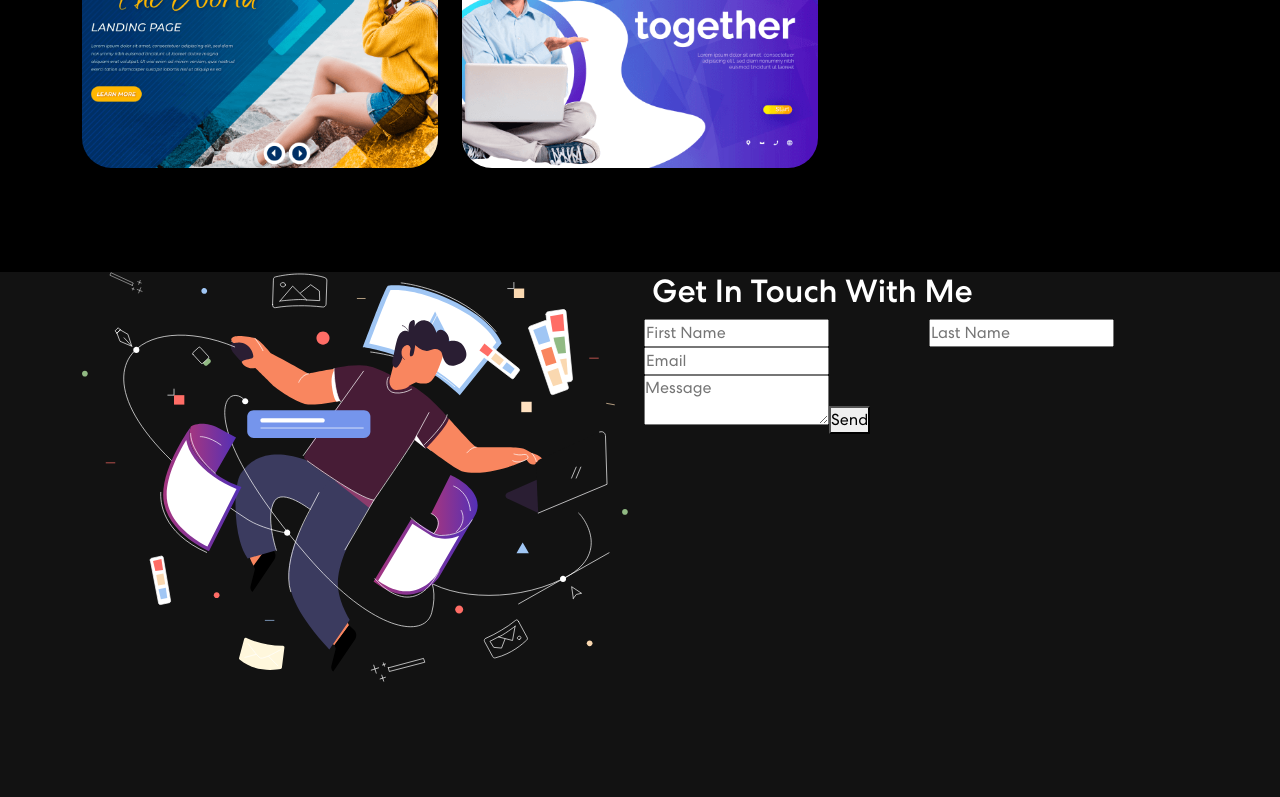
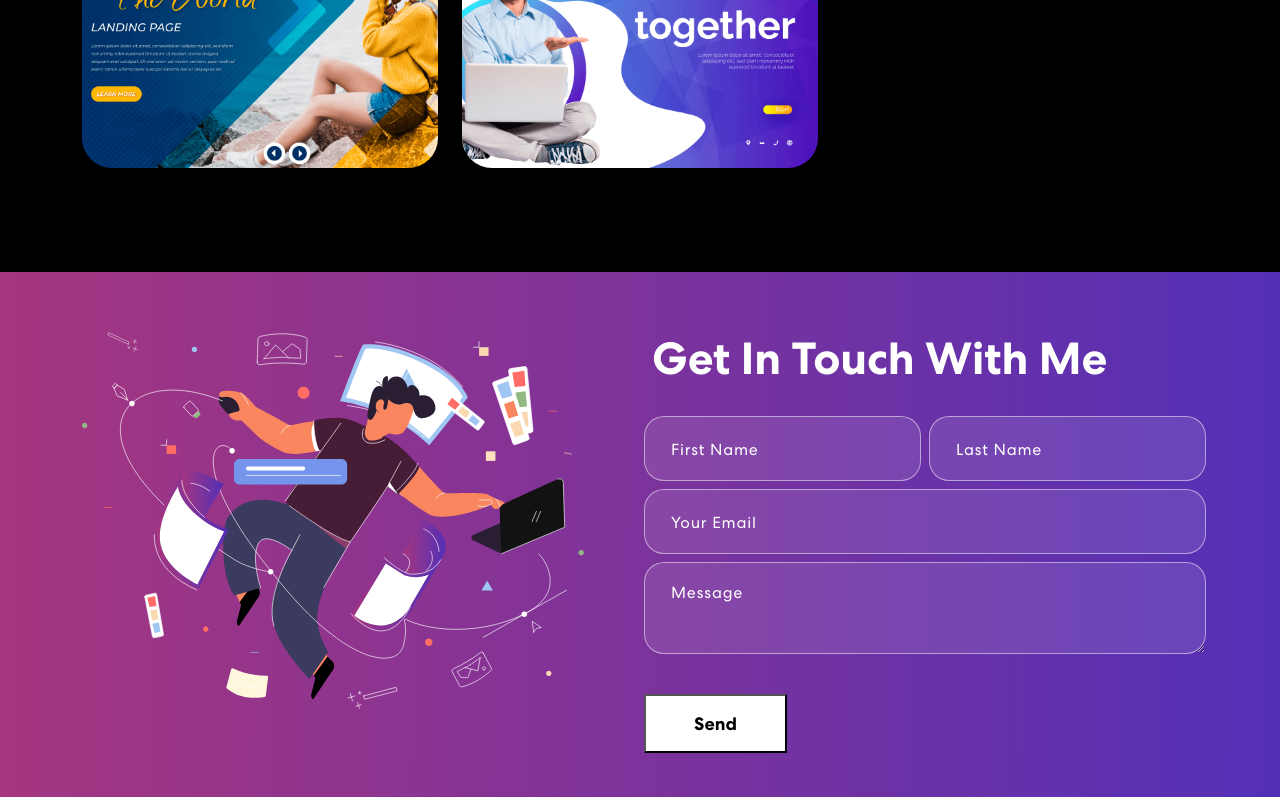
Before and after one commit to SomeViet/SomeViet.github.io, a React (Create React App) app: page / in a window 1280 px wide. Shown: the part 2000-2797 px from the top of the page. Before the commit the page ends 2682 px from the top, so only its background shows below. Built offline with nearby package versions, Linux system fonts and the light colour scheme.

Commit message:
Add Contact Me component

```diff
--- a/src/components/ContactForm/ContactForm.js
+++ b/src/components/ContactForm/ContactForm.js
@@ -1,4 +1,5 @@
-import { useState, useEffect } from "react";
+import "./ContactForm.scss";
+import { useState } from "react";
 import { Container, Row, Col } from "react-bootstrap";
 import contactImg from "../../assets/images/contact-img.svg";
 
@@ -23,7 +24,43 @@ export default function ContactForm() {
         });
     };
 
-    const onButtonSubmit = () => {};
+    // Form Submission - ASYNC
+    const onButtonSubmit = async (e) => {
+        e.preventDefault();
+
+        // Changing button text
+        setButtonText("Sending....");
+
+        // Execute on verification - send the form contents to the back-end
+        let response = await fetch("http://localhost:6969/contact", {
+            method: "POST",
+            headers: {
+                "Content-Type": "Application/json;charset=utf-8",
+            },
+            body: JSON.stringify(formDetails),
+        });
+
+        // After sent, Change button back
+
+        setButtonText("Send");
+
+        // Execute on verification - store response into result variable
+        let result = await response.json();
+
+        // Reset form to initial state
+        // setFormDetails(formInitialDetails);
+
+        // Change the success/error message
+        if (result.code === 200) {
+            setStatus({ success: true, message: "Message sent successfully" });
+        } else {
+            console.log(result.status);
+            setStatus({
+                success: false,
+                message: "Something went Wrong. Please try again later.",
+            });
+        }
+    };
 
     return (
         <>
@@ -31,15 +68,23 @@ export default function ContactForm() {
                 <Container>
                     <Row className="contact-form__row">
                         <Col md={6}>
-                            <img src={contactImg} alt="Contact Me" />
+                            <img
+                                src={contactImg}
+                                alt="Contact Me"
+                                className="contact-form__hero"
+                            />
                         </Col>
                         <Col md={6}>
-                            <h2> Get In Touch With Me</h2>
+                            <h2 className="contact-form__header">
+                                {" "}
+                                Get In Touch With Me
+                            </h2>
                             <form onSubmit={onButtonSubmit}>
                                 <Row>
                                     <Col sm={6} className="px-1">
                                         <input
                                             type="text"
+                                            className="contact-form__input"
                                             value={formDetails.firstName}
                                             placeholder="First Name"
                                             onChange={(e) =>
@@ -53,6 +98,7 @@ export default function ContactForm() {
                                     <Col sm={6} className="px-1">
                                         <input
                                             type="text"
+                                            className="contact-form__input"
                                             value={formDetails.lastName}
                                             placeholder="Last Name"
                                             onChange={(e) =>
@@ -63,11 +109,15 @@ export default function ContactForm() {
                                             }
                                         />
                                     </Col>
-                                    <Col sm={6} className="px-1">
+                                    <Col
+                                        sm={6}
+                                        className="px-1 contact-form__email"
+                                    >
                                         <input
                                             type="email"
+                                            className="contact-form__input"
                                             value={formDetails.email}
-                                            placeholder="Email"
+                                            placeholder="Your Email"
                                             onChange={(e) =>
                                                 onFormUpdate(
                                                     "email",
@@ -76,10 +126,12 @@ export default function ContactForm() {
                                             }
                                         />
                                     </Col>
+                                </Row>
                                 <Row>
-                                        <Col sm={6} className="px-1">
+                                    <Col sm={12} className="px-1">
                                         <textarea
                                             row="6"
+                                            className="contact-form__message"
                                             value={formDetails.message}
                                             placeholder="Message"
                                             onChange={(e) =>
@@ -89,15 +141,19 @@ export default function ContactForm() {
                                                 )
                                             }
                                         />
-                                            <button type="submit">
-                                                <span>{buttonText}</span>
+                                        <button
+                                            type="submit"
+                                            className="contact-form__button"
+                                        >
+                                            <span className="contact-form__button-text">
+                                                {buttonText}
+                                            </span>
                                         </button>
                                         {status.message && (
                                             <Col>
                                                 <p
                                                     className={
-                                                            status.success ===
-                                                            false
+                                                        status.success === false
                                                             ? "danger"
                                                             : "success"
                                                     }
@@ -108,7 +164,6 @@ export default function ContactForm() {
                                         )}
                                     </Col>
                                 </Row>
-                                </Row>
                             </form>
                         </Col>
                     </Row>
--- a/src/components/ContactForm/ContactForm.scss
+++ b/src/components/ContactForm/ContactForm.scss
@@ -0,0 +1,100 @@
+@use "../../styles/partials/variables" as *;
+
+.contact-form {
+    background: linear-gradient(90.21deg, #aa367c -5.91%, #4a2fbd 111.58%);
+    padding: 60px 0 200px 0;
+
+    &__hero {
+        width: 92%;
+    }
+
+    &__header {
+        font-size: 45px;
+        font-weight: 700;
+        margin-bottom: 30px;
+    }
+
+    &__email {
+        width: 100%;
+        flex-grow: 1;
+    }
+
+    &__input {
+        width: 100%;
+        background: rgba(255, 255, 255, 0.1);
+        border: 1px solid rgba(255, 255, 255, 0.5);
+        border-radius: 20px;
+        color: $textColor1;
+        margin: 0 0 8px 0;
+        padding: 18px 26px;
+        font-weight: 500;
+        font-size: 18px;
+        letter-spacing: 0.8px;
+        transition: 0.3s ease-in-out;
+
+        &:focus {
+            background: rgba(255, 255, 255, 1);
+            color: #121212;
+
+            &::placeholder {
+                color: #121212;
+                opacity: 0.8;
+            }
+        }
+
+        &::placeholder {
+            font-size: 16px;
+            font-weight: 400;
+            color: #fff;
+        }
+    }
+
+    &__message {
+        @extend .contact-form__input;
+    }
+
+    &__button {
+        font-weight: 700;
+        color: #000;
+        background-color: #fff;
+        padding: 14px 48px;
+        font-size: 18px;
+        margin-top: 25px;
+        border-radius: 0;
+        position: relative;
+        transition: 0.3s ease-in-out;
+
+        &:hover {
+            color: #fff;
+
+            &::before {
+                width: 100%;
+            }
+        }
+
+        &::before {
+            content: "";
+            background: #121212;
+            width: 0;
+            height: 100%;
+            position: absolute;
+            top: 0;
+            left: 0;
+            z-index: 0;
+            transition: 0.3s ease-in-out;
+        }
+    }
+
+    &__button-text {
+        z-index: 1;
+        position: relative;
+    }
+}
+
+.danger {
+    color: red;
+}
+
+.success {
+    color: #0fff50;
+}
```
Also changed, not shown: 1 other file (tests, documents, lock files or other folders). Lines whose indentation alone changed are shown as unchanged.
